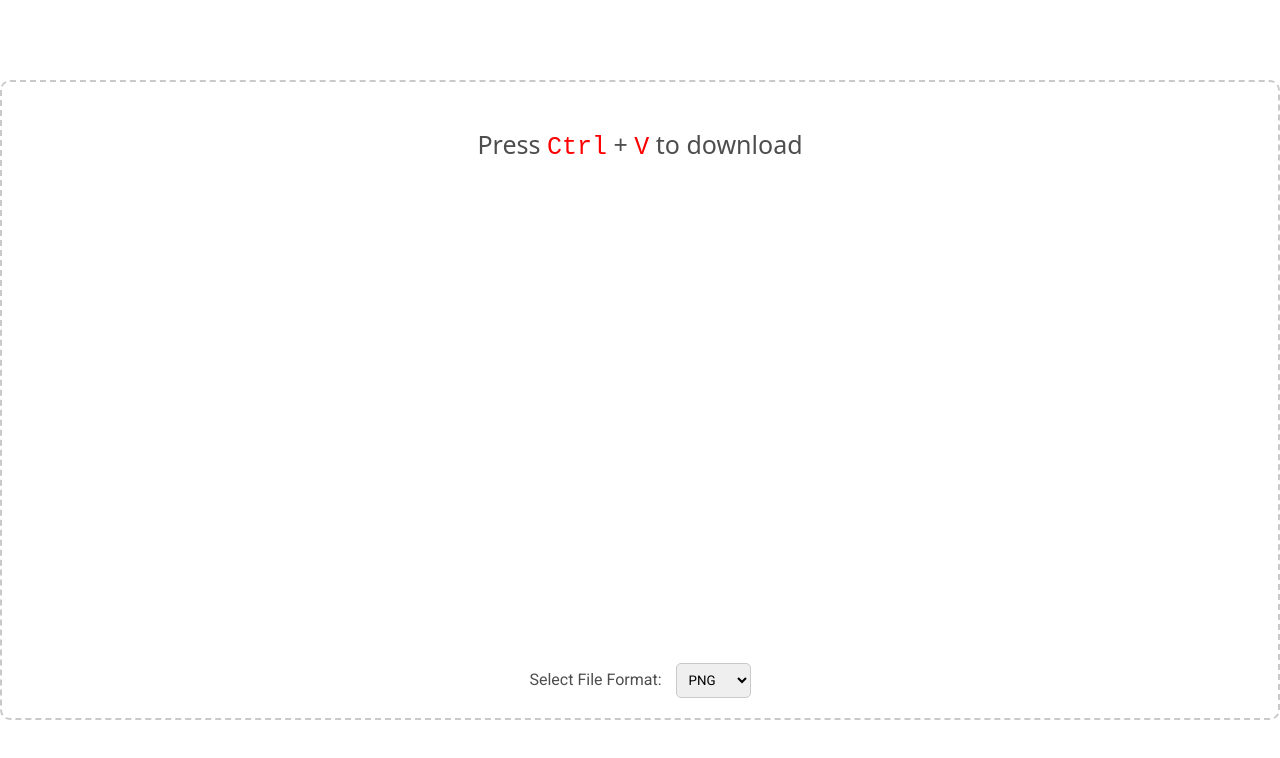
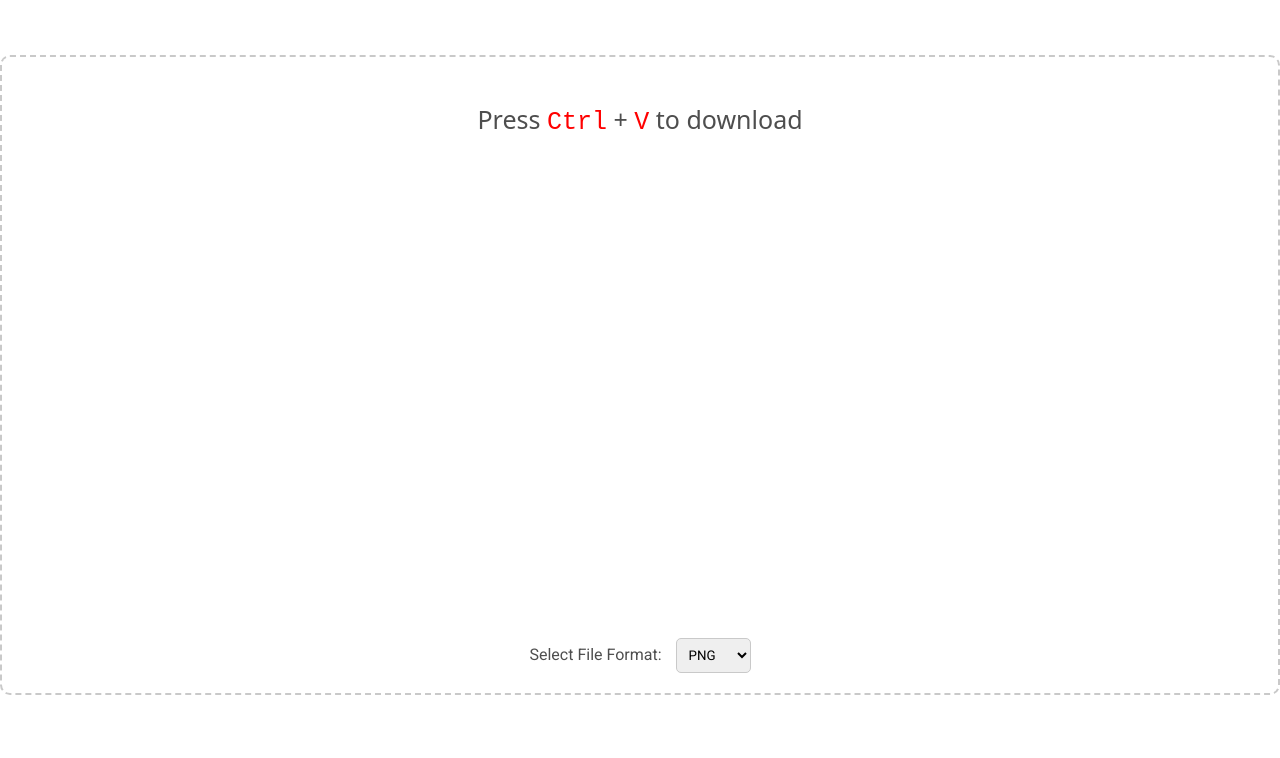
Before and after one commit to GunjaGupta1233/Paste-to-download, a plain HTML site: page index.html in a window 1280 px wide. Drawn offline with Linux system fonts and the light colour scheme.

Commit message:
Update styles.css

```diff
--- a/styles.css
+++ b/styles.css
@@ -25,6 +25,7 @@ body {
     box-sizing: border-box;
     position: relative;
     transition: border-color 0.9s ease;
+    margin-top: -50px;
 }
 
 .container:hover {
```
